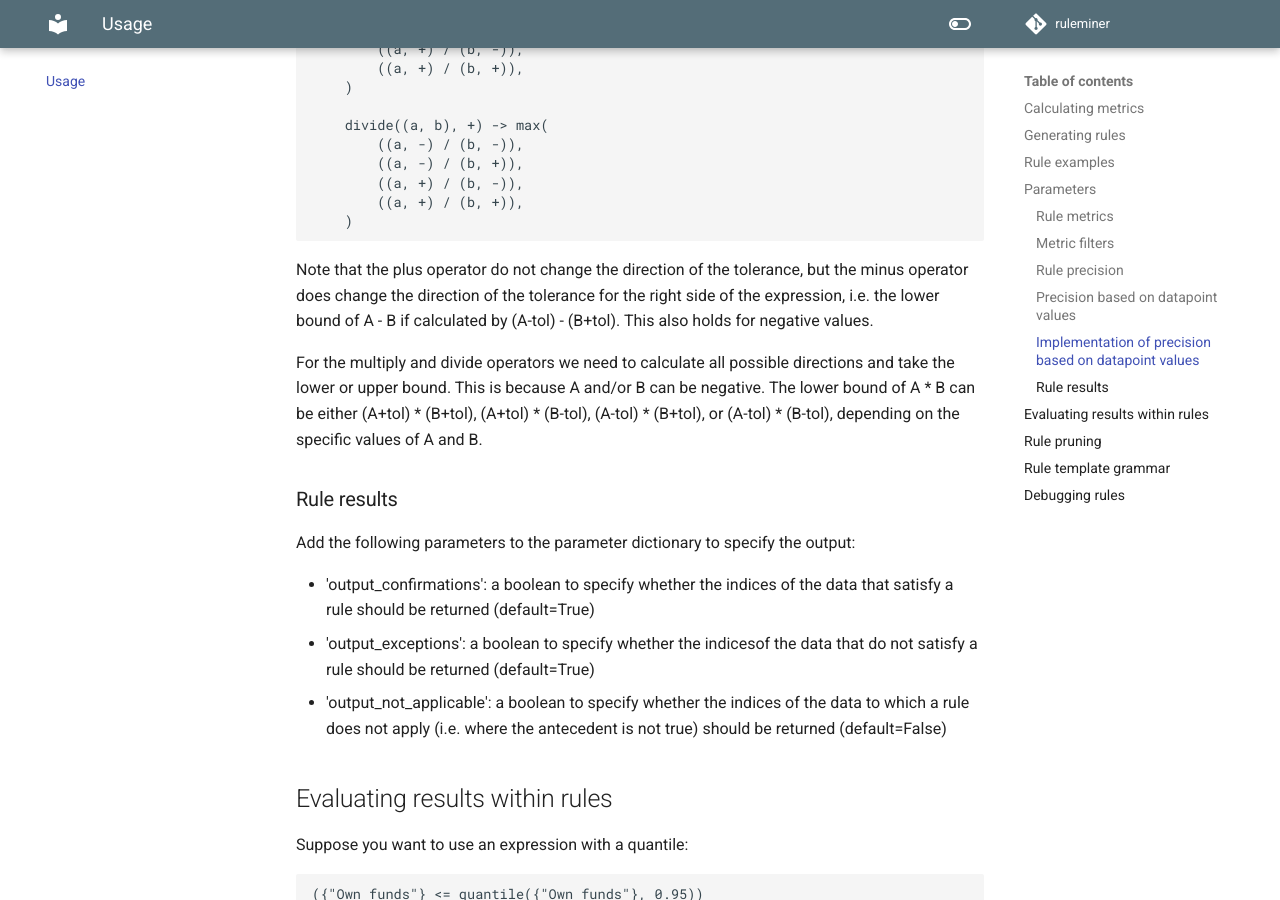
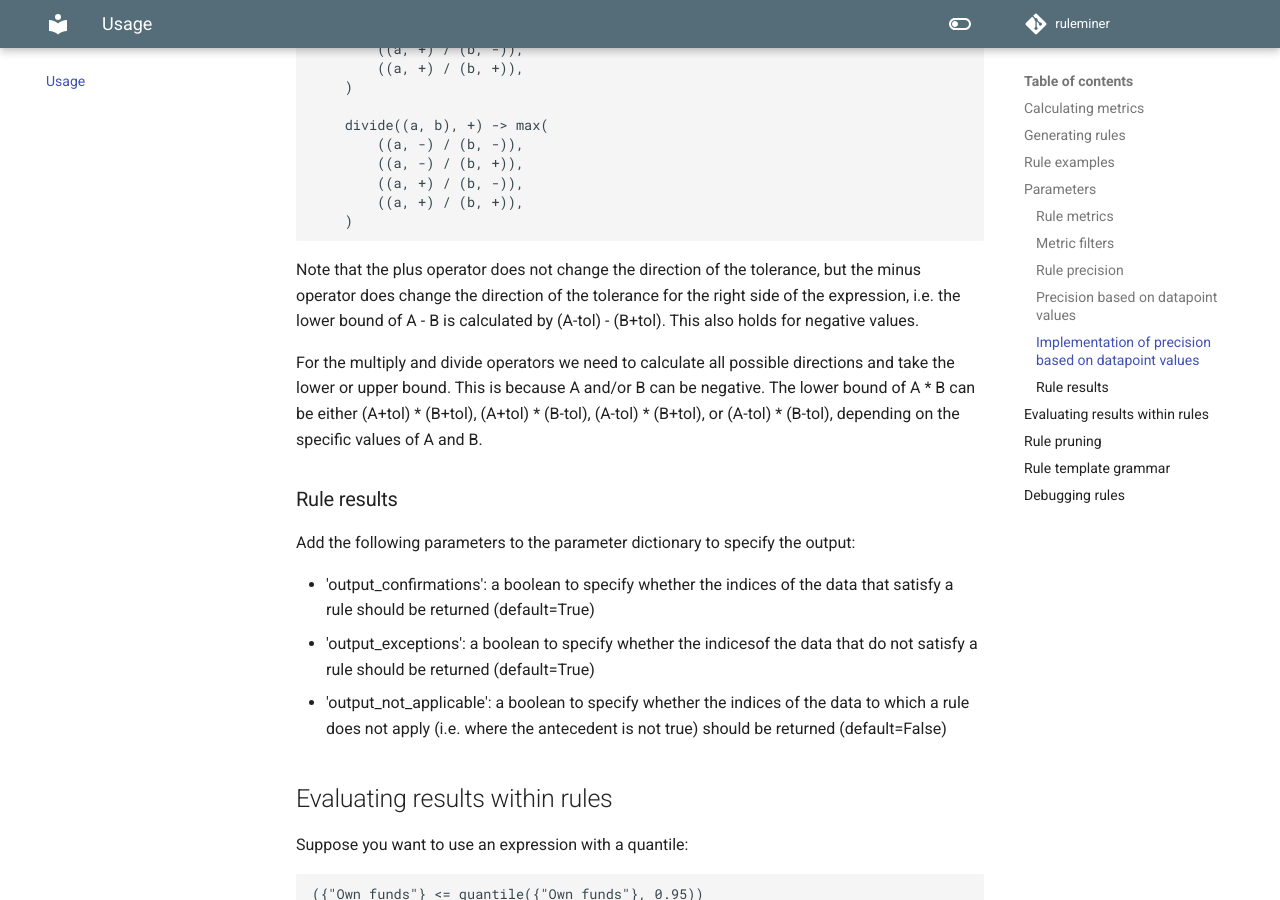
Before and after one commit to wjwillemse/ruleminer, an MkDocs documentation site: the page built from docs/usage.md, in a window 1280 px wide and 900 px high, scrolled down 8014 px. Built offline with MkDocs 1.6.1 and Material for MkDocs 9.7.7, drawn with Linux system fonts in a browser that asks for light colours; comment, search, counter and statistics services are not loaded.

Commit message:
typo fix

````diff
--- a/docs/usage.md
+++ b/docs/usage.md
@@ -324,7 +324,7 @@
     )
 ```
 
-Note that the plus operator do not change the direction of the tolerance, but the minus operator does change the direction of the tolerance for the right side of the expression, i.e. the lower bound of A - B if calculated by (A-tol) - (B+tol). This also holds for negative values.
+Note that the plus operator does not change the direction of the tolerance, but the minus operator does change the direction of the tolerance for the right side of the expression, i.e. the lower bound of A - B is calculated by (A-tol) - (B+tol). This also holds for negative values.
 
 For the multiply and divide operators we need to calculate all possible directions and take the lower or upper bound. This is because A and/or B can be negative. The lower bound of A * B can be either (A+tol) * (B+tol), (A+tol) * (B-tol), (A-tol) * (B+tol), or (A-tol) * (B-tol), depending on the specific values of A and B.
 
````
